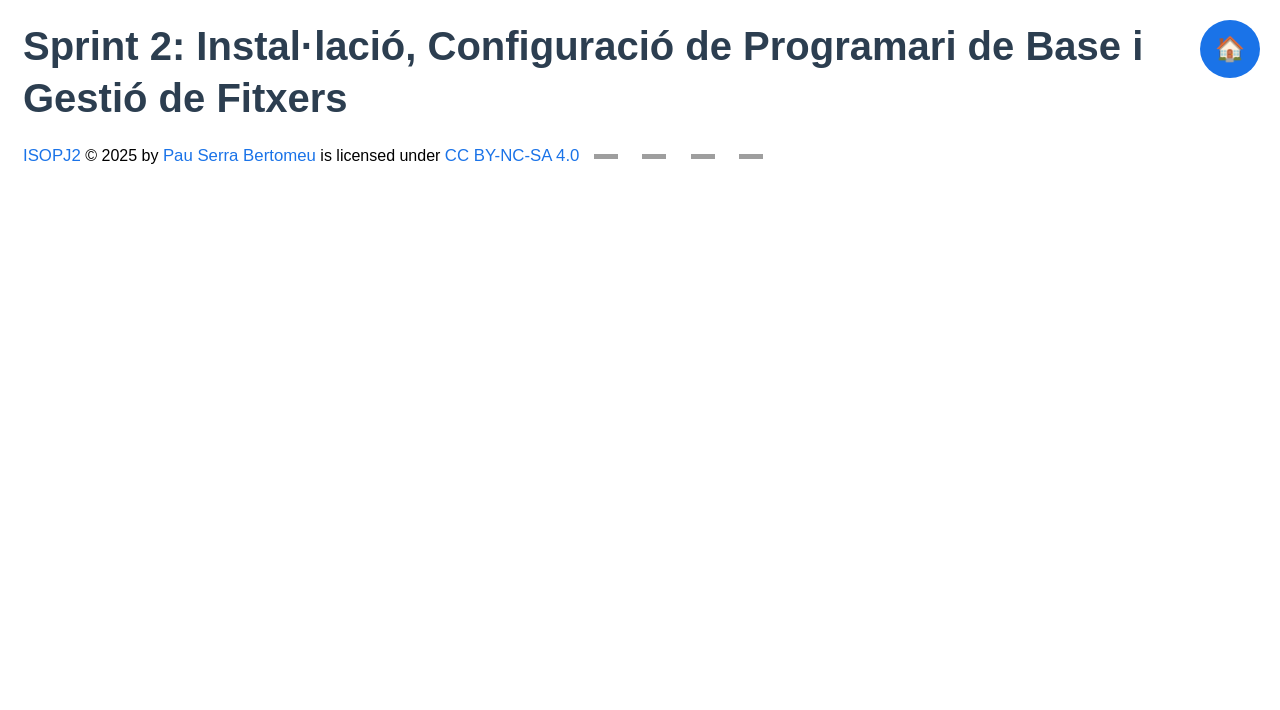
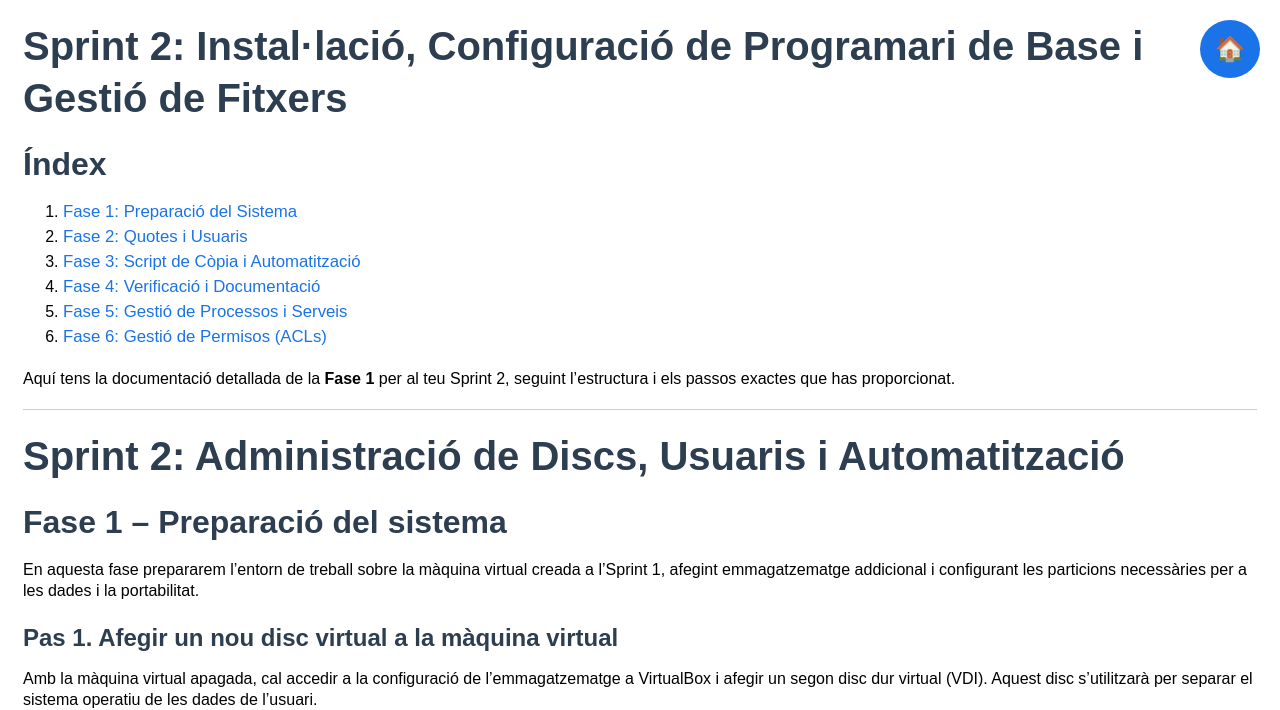
Before and after one commit to pauserra-IE/ISOPJ2, a Jekyll site: the page built from SP2/SP2.md, in a window 1280 px wide and 1400 px high. Shown: the top 710 px of the window. Built offline with Jekyll 4.4.1, drawn with Linux system fonts in a browser that asks for light colours; some of the changed text lies outside the part shown; grey boxes are pictures that could not be loaded.

Commit message:
Add detailed documentation for Sprint 2 phases

```diff
--- a/SP2/SP2.md
+++ b/SP2/SP2.md
@@ -2,3 +2,70 @@
 layout: default
 title: "Sprint 2: Instal·lació, Configuració de Programari de Base i Gestió de Fitxers"
 ---
+
+## Índex
+
+1. [Fase 1: Preparació del Sistema](#fase-1-preparació-del-sistema)
+2. [Fase 2: Quotes i Usuaris](#fase-2-quotes-i-usuaris)
+3. [Fase 3: Script de Còpia i Automatització](#fase-3-script-de-còpia-i-automatització)
+4. [Fase 4: Verificació i Documentació](#fase-4-verificació-i-documentació)
+5. [Fase 5: Gestió de Processos i Serveis](#fase-5-gestió-de-processos-i-serveis)
+6. [Fase 6: Gestió de Permisos (ACLs)](#fase-6-gestió-de-permisos-acls)
+
+Aquí tens la documentació detallada de la **Fase 1** per al teu Sprint 2, seguint l'estructura i els passos exactes que has proporcionat.
+
+---
+
+# Sprint 2: Administració de Discs, Usuaris i Automatització
+
+## Fase 1 – Preparació del sistema
+
+En aquesta fase prepararem l'entorn de treball sobre la màquina virtual creada a l'Sprint 1, afegint emmagatzematge addicional i configurant les particions necessàries per a les dades i la portabilitat.
+
+### Pas 1. Afegir un nou disc virtual a la màquina virtual
+Amb la màquina virtual apagada, cal accedir a la configuració de l'emmagatzematge a VirtualBox i afegir un segon disc dur virtual (VDI). Aquest disc s'utilitzarà per separar el sistema operatiu de les dades de l'usuari.
+
+<img width="617" height="421" alt="image" src="https://github.com/user-attachments/assets/1fa304b6-5643-44c6-b66d-4e36fecd97ec" />
+
+<img width="410" height="166" alt="image" src="https://github.com/user-attachments/assets/8940647e-10b6-4392-8c72-c1f2868cbeb9" />
+
+
+### Pas 2. Iniciar Windows i obrir Gestió de discs
+Un cop arrencada la màquina, farem clic dret sobre el botó d'Inici i seleccionarem **Gestió de discs** (*Disk Management*).
+
+<img width="778" height="893" alt="image" src="https://github.com/user-attachments/assets/4a45c95b-daff-445f-9272-34f4ab587f88" />
+
+### Pas 3. Inicialitzar el disc, crear dues particions: una anomenada Dades i una en FAT32 anomenada Portable
+Dins del Gestor de discs, realitzarem les següents accions sobre el disc nou:
+1. **Inicialitzar el disc** (triant l'estil de partició GPT o MBR).
+   <img width="819" height="850" alt="image" src="https://github.com/user-attachments/assets/6813a0be-8a67-4e19-a273-a068a0131fde" />
+2. Crear un **Nou volum simple** per a la primera partició:
+   * **Nom:** Dades
+   * **Sistema de fitxers:** NTFS
+     <img width="488" height="388" alt="image" src="https://github.com/user-attachments/assets/ff06610e-c663-4ae2-9f74-a643df2ba383" />
+<img width="488" height="392" alt="image" src="https://github.com/user-attachments/assets/32d6169e-ab8d-4643-803e-b4ee7e9b55ce" />
+<img width="495" height="398" alt="image" src="https://github.com/user-attachments/assets/22c2935f-5c94-4d3e-ac36-337e764180fe" />
+
+3. Crear un **Nou volum simple** amb l'espai restant:
+   * **Nom:** Portable
+   * **Sistema de fitxers:** FAT32
+
+<img width="494" height="392" alt="image" src="https://github.com/user-attachments/assets/618b7dc6-ccdf-420b-a829-701f72a4923f" />
+<img width="494" height="387" alt="image" src="https://github.com/user-attachments/assets/ebc5da4c-5153-444f-a873-0f430b1e809f" />
+<img width="497" height="391" alt="image" src="https://github.com/user-attachments/assets/d8276a6d-4093-4193-9153-b667486b347c" />
+
+
+
+### Pas 4. Assignar lletres i comprovar amb diskpart la configuració
+Ens assegurarem que cada partició tingui una lletra d'unitat assignada (per exemple, E: i F:).
+<img width="753" height="597" alt="image" src="https://github.com/user-attachments/assets/c7923684-8fc3-4ac9-b145-6c62ecbac398" />
+
+Després, obrirem una consola de comandes (CMD) per verificar-ho mitjançant l'eina de línia de comandes `diskpart`.
+
+Executarem les següents comandes:
+* `diskpart`
+* `list volume`
+
+> **[Captura de pantalla: Terminal amb el resultat de la comanda `list volume` on es vegin les particions Dades i Portable amb les seves respectives lletres i formats]**
+
+---
```
